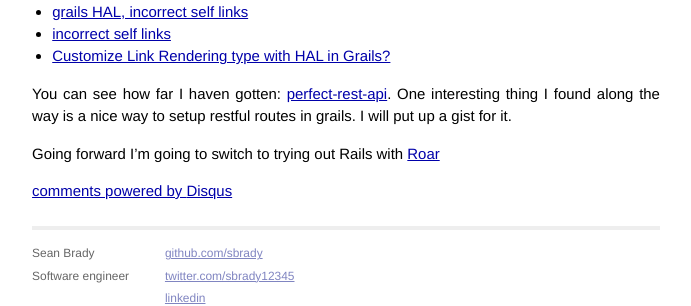
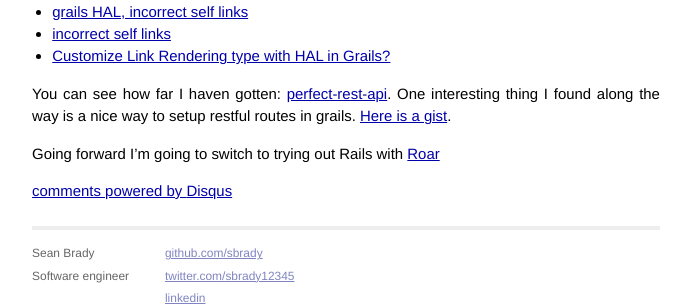
Before and after one commit to sbrady/sbrady.github.io, a Jekyll site: the page built from _posts/2014-11-29-the-perfect-rest-api.markdown, in a window 1280 px wide. Shown: the part 642-948 px from the top of the page, without its empty margins (294-985 px from the left). Built offline with Jekyll 4.4.1, drawn with Linux system fonts in a browser that asks for light colours; Markdown is read by kramdown in place of the engine named in the settings; comment, search, counter and statistics services are not loaded.

Commit message:
Update 2014-11-29-the-perfect-rest-api.markdown

```diff
--- a/_posts/2014-11-29-the-perfect-rest-api.markdown
+++ b/_posts/2014-11-29-the-perfect-rest-api.markdown
@@ -32,6 +32,6 @@ You can see some of the road blocks I ran into:
 * [incorrect self links](https://jira.grails.org/browse/GRAILS-11857)
 * [Customize Link Rendering type with HAL in Grails?](http://stackoverflow.com/questions/27328804/how-to-customize-link-rendering-type-with-hal-in-grails)
 
-You can see how far I haven gotten: [perfect-rest-api](https://github.com/sbrady/perfect-rest-api). One interesting thing I found along the way is a nice way to setup restful routes in grails. I will put up a gist for it.
+You can see how far I haven gotten: [perfect-rest-api](https://github.com/sbrady/perfect-rest-api). One interesting thing I found along the way is a nice way to setup restful routes in grails. [Here is a gist](https://gist.github.com/sbrady/35069a3d614179b1ddbc).
 
 Going forward I'm going to switch to trying out Rails with [Roar](https://github.com/apotonick/roar-rails)
```
